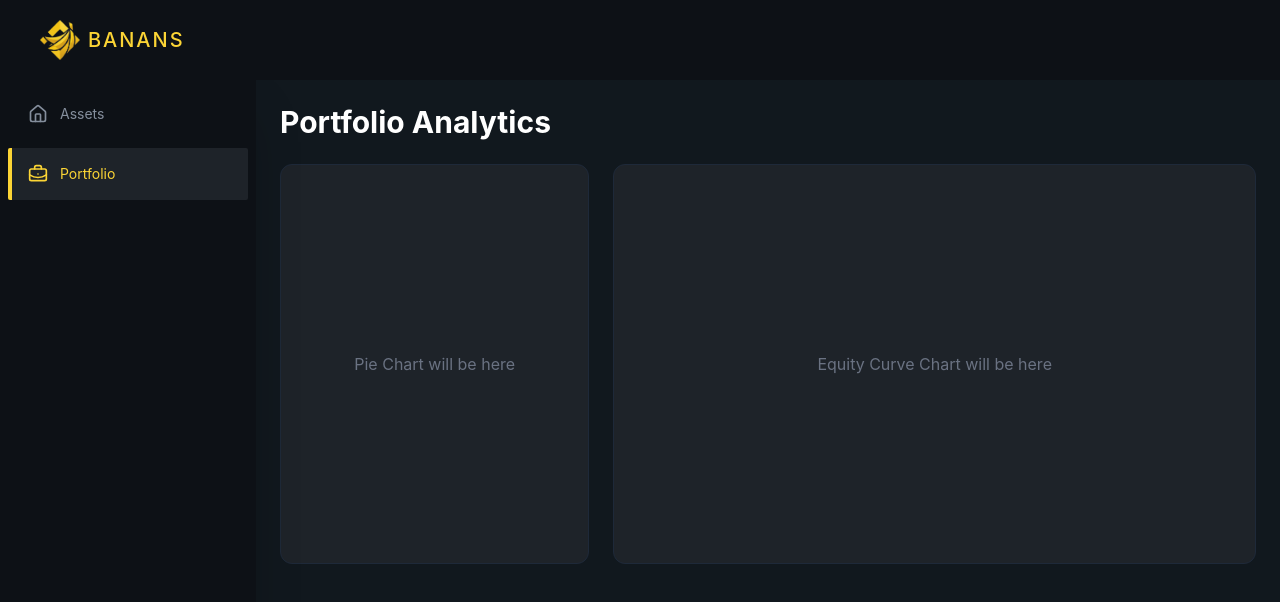
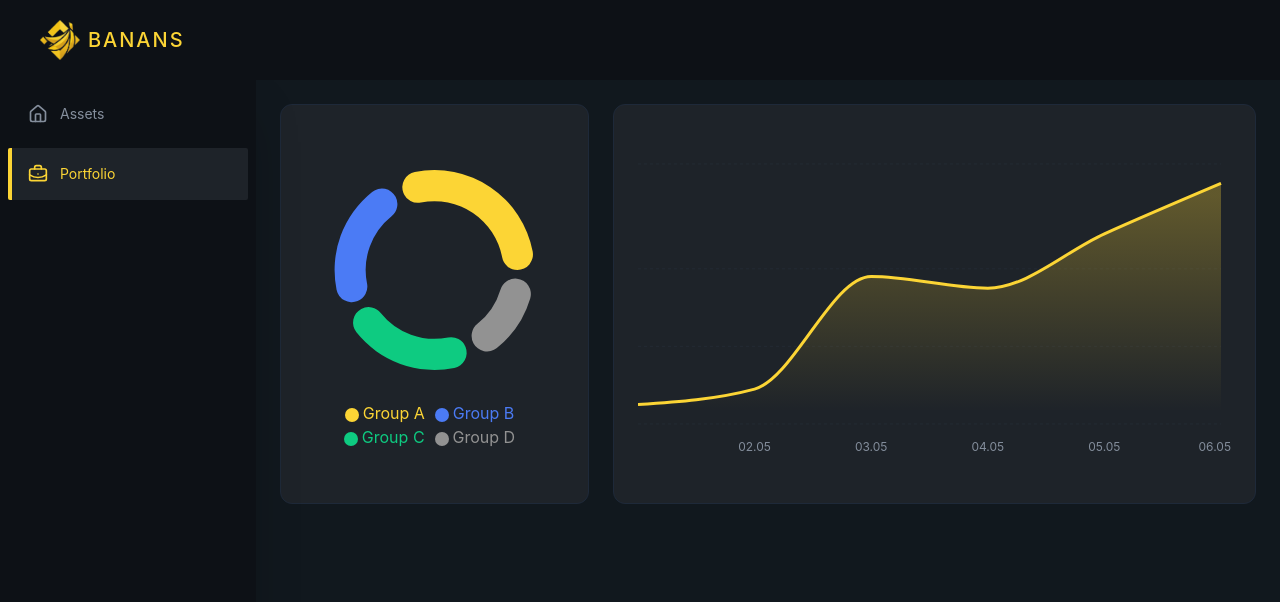
Before and after one commit to holydynamited/crypto-finances-dashboard, a React (Vite) app in the folder crypto-currency-tracker/: page /portfolio in a window 1280 px wide. Shown: the top 602 px of the page. Built offline with nearby package versions, Linux system fonts and the light colour scheme.

Commit message:
feat: add a  pie chart and curve

```diff
--- a/crypto-currency-tracker/package.json
+++ b/crypto-currency-tracker/package.json
@@ -15,6 +15,7 @@
     "react": "^19.2.5",
     "react-dom": "^19.2.5",
     "react-router-dom": "^7.14.2",
+    "recharts": "^3.8.1",
     "tailwindcss": "^4.2.4"
   },
   "devDependencies": {
--- a/crypto-currency-tracker/src/App.tsx
+++ b/crypto-currency-tracker/src/App.tsx
@@ -1,7 +1,7 @@
 import { BrowserRouter, Routes, Route } from 'react-router-dom';
 import MainLayout from './layouts/MainLayout';
-import AssetsList from './components/assets-list/AssetsList';
-import Portfolio from './components/Portfolio';
+import AssetsList from './pages/AssetsList';
+import Portfolio from './pages/Portfolio';
 
 
 
--- /dev/null
+++ b/crypto-currency-tracker/src/components/curve/CurveChart.tsx
@@ -0,0 +1,58 @@
+import { AreaChart, Area, XAxis, YAxis, CartesianGrid,  ResponsiveContainer} from 'recharts';
+
+
+const pnlData = [
+  { date: '01.05', balance: 2800 },
+  { date: '02.05', balance: 3200 },
+  { date: '03.05', balance: 6100 }, // Тот самый скачок на +3к
+  { date: '04.05', balance: 5800 },
+  { date: '05.05', balance: 7200 },
+  { date: '06.05', balance: 8500 },
+];
+
+export default function PortfolioCurve() {
+  return (
+    <div style={{ width: '100%', height: '300px' }}>
+      <ResponsiveContainer width="100%" height="100%">
+        <AreaChart data={pnlData} margin={{ top: 10, right: 10, left: 0, bottom: 0 }}>
+          <defs>
+
+            <linearGradient id="colorBalance" x1="0" y1="0" x2="0" y2="1">
+              <stop offset="5%" stopColor="#FCD535" stopOpacity={0.3}/>
+              <stop offset="95%" stopColor="#FCD535" stopOpacity={0}/>
+            </linearGradient>
+          </defs>
+
+          <CartesianGrid
+            strokeDasharray="3 3"
+            vertical={false}
+            stroke="#232a33"
+          />
+
+          <XAxis
+            dataKey="date"
+            axisLine={false}
+            tickLine={false}
+            tick={{ fill: '#848e9c', fontSize: 12 }}
+            dy={10}
+          />
+
+          <YAxis hide={true} domain={['dataMin - 500', 'dataMax + 500']} />
+
+
+
+          <Area
+            type="monotone"
+            dataKey="balance"
+            stroke="#FCD535"
+            strokeWidth={3}
+            fillOpacity={1}
+            fill="url(#colorBalance)"
+            animationDuration={1500}
+            activeDot={false}
+          />
+        </AreaChart>
+      </ResponsiveContainer>
+    </div>
+  );
+}
--- /dev/null
+++ b/crypto-currency-tracker/src/components/pie-chart/CustomToolTip.tsx
@@ -0,0 +1,53 @@
+import React from 'react';
+
+
+interface TooltipPayloadItem {
+  name: string;
+  value: number;
+  fill: string;
+  payload: {
+    name: string;
+    value: number;
+  };
+}
+
+interface CustomToolTipProps {
+  active?: boolean;
+  payload?: TooltipPayloadItem[];
+}
+
+const CustomToolTip = ({ active, payload }: CustomToolTipProps) => {
+
+  if (!active || !payload || payload.length === 0) {
+    return null;
+  }
+
+  const { name, value, fill } = payload[0];
+
+  return (
+    <div className="bg-[#1e2329] border border-gray-700 p-3 rounded-lg shadow-2xl backdrop-blur-md bg-opacity-95 min-w-[120px]  transition-all duration-200 ease-out pointer-events: none">
+      <div className="flex items-center gap-2 mb-2">
+
+        <div
+          className="w-2 h-2 rounded-full"
+          style={{ backgroundColor: fill }}
+        />
+        <span className="text-gray-400 text-xs font-bold uppercase tracking-tighter">
+          {name}
+        </span>
+      </div>
+
+      <div className="flex items-baseline gap-1">
+        <span className="text-white text-base font-bold">
+          {new Intl.NumberFormat('en-US', {
+            style: 'currency',
+            currency: 'USD',
+            minimumFractionDigits: 0,
+          }).format(value)}
+        </span>
+      </div>
+    </div>
+  );
+};
+
+export default CustomToolTip;
--- /dev/null
+++ b/crypto-currency-tracker/src/components/pie-chart/DonutChart.tsx
@@ -0,0 +1,68 @@
+import { Pie, PieChart, Cell, ResponsiveContainer,  Tooltip, Legend } from 'recharts';
+import CustomToolTip from './CustomToolTip';
+
+const data = [
+  { name: 'Group A', value: 400, fill: '#FCD535' },
+  { name: 'Group B', value: 300, fill: '#4B7BF5' },
+  { name: 'Group C', value: 300, fill: '#0ECB81' },
+  { name: 'Group D', value: 200, fill: '#929292' },
+];
+
+export default function DonutChart({ isAnimationActive = true }: { isAnimationActive?: boolean }) {
+  return (
+    <div style={{ width: '100%', maxWidth: '500px', height: '300px', outline: 'none' , position: 'relative', overflow: 'hidden'}}>
+      <ResponsiveContainer width="100%" height="100%">
+        <PieChart
+          tabIndex={-1}
+          style={{ outline: 'none' }}
+        >
+
+        <Tooltip
+        content={<CustomToolTip />}
+        isAnimationActive={false}
+        />
+
+
+        <Legend
+            verticalAlign="bottom"
+            align="center"
+            iconType="circle"
+            wrapperStyle={{ paddingTop: '20px' }}
+          />
+
+          <Pie
+            data={data}
+            stroke="none"
+
+
+
+
+
+            dataKey="value"
+            innerRadius="62%"
+            outerRadius="90%"
+            cornerRadius="60%"
+            paddingAngle={6}
+
+            isAnimationActive={isAnimationActive}
+            animationDuration={800}
+            animationBegin={0}
+            style={{ outline: 'none' }}
+
+          >
+
+            {data.map((entry, index) => (
+              <Cell
+                key={`cell-${index}`}
+                fill={entry.fill}
+                style={{ outline: "none"  }}
+
+                className="origin-center transition-transform duration-200 hover:scale-105  outline-none cursor-pointer"
+              />
+            ))}
+          </Pie>
+        </PieChart>
+      </ResponsiveContainer>
+    </div>
+  );
+}
--- a/crypto-currency-tracker/src/index.css
+++ b/crypto-currency-tracker/src/index.css
@@ -1 +1,11 @@
 @import "tailwindcss";
+
+.recharts-surface:focus {
+  outline: none !important;
+  border: none !important;
+}
+
+
+.recharts-wrapper:focus {
+  outline: none !important;
+}
--- a/crypto-currency-tracker/src/components/assets-list/AssetsList.tsx
+++ b/crypto-currency-tracker/src/pages/AssetsList.tsx
@@ -1,7 +1,7 @@
 import React from 'react'
 import {Plus} from "lucide-react"
-import AssetRow from './AssetRow';
-import { assets } from '../../data/data';
+import AssetRow from '../components/assets-list/AssetRow';
+import { assets } from '../data/data';
 
 
 
--- a/crypto-currency-tracker/src/pages/Dashboard.tsx
+++ /dev/null
@@ -1,13 +0,0 @@
-import React from 'react'
-
-const Dashboard = () => {
-  return (
-    <div>
-      <div >
-
-      </div>
-    </div>
-  )
-}
-
-export default Dashboard
--- a/crypto-currency-tracker/src/components/Portfolio.tsx
+++ b/crypto-currency-tracker/src/pages/Portfolio.tsx
@@ -1,21 +1,22 @@
 import React from 'react'
-
+import DonutChart from '../components/pie-chart/DonutChart'
+import PortfolioCurve from '../components/curve/CurveChart'
 const Portfolio = () => {
   return (
     <div className="py-6">
-      <h1 className="text-3xl font-bold text-white mb-6">Portfolio Analytics</h1>
+
 
 
       <div className="grid grid-cols-1 lg:grid-cols-3 gap-6">
 
 
         <div className="bg-[#1e2329] p-6 rounded-xl border border-gray-800 h-[400px] flex items-center justify-center">
-          <p className="text-gray-500">Pie Chart will be here</p>
+         <DonutChart/>
         </div>
 
 
         <div className="lg:col-span-2 bg-[#1e2329] p-6 rounded-xl border border-gray-800 h-[400px] flex items-center justify-center">
-          <p className="text-gray-500">Equity Curve Chart will be here</p>
+          <PortfolioCurve/>
         </div>
 
       </div>
```
Also changed, not shown: crypto-currency-tracker/src/App.css (+9 -0 lines), 1 other file (tests, documents, lock files or other folders).
